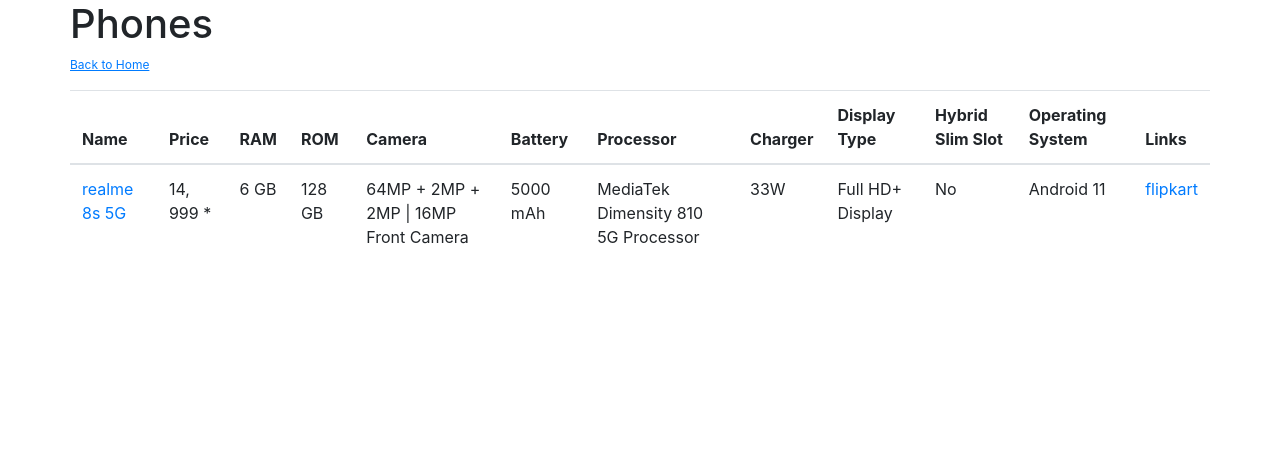
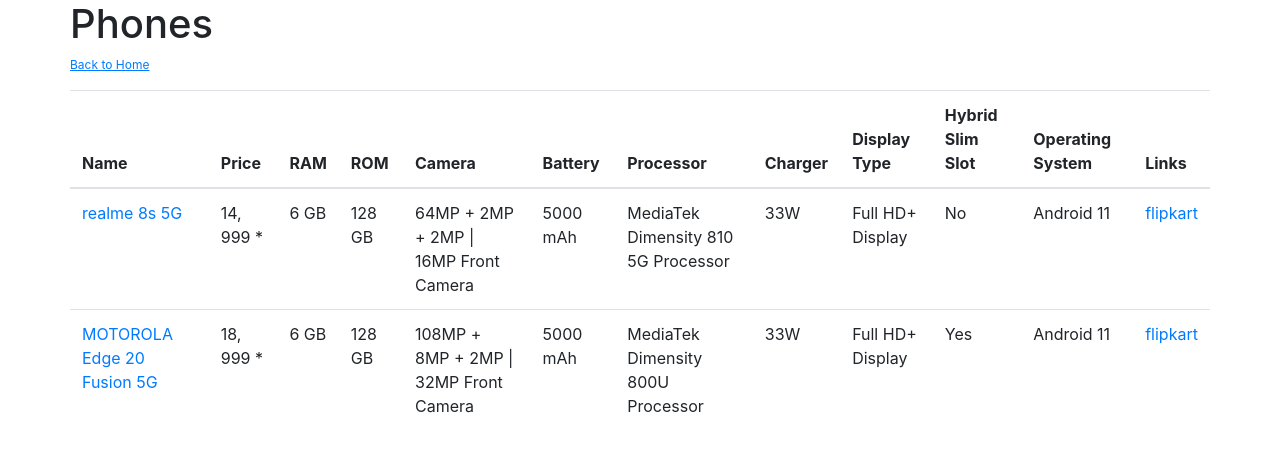
Before and after one commit to vibrant-dev/products101, a Nuxt app: page /phones in a window 1280 px wide. Shown: the top 452 px of the page. Built offline with nearby package versions, Linux system fonts and the light colour scheme.

Commit message:
feat: added moto edge 20 fusion suggestion

```diff
--- a/pages/phones.vue
+++ b/pages/phones.vue
@@ -86,6 +86,23 @@
             url: "http://dl.flipkart.com/dl/realme-8s-5g-universe-blue-128-gb/p/itm79fdf59bdbe44?pid=MOBG5Y94XBCAQYPR&cmpid=product.share.pp",
           }],
         },
+        {
+          title: " MOTOROLA Edge 20 Fusion 5G",
+          price: "18, 999 *",
+          ram: "6 GB",
+          rom: "128 GB",
+          camera: "108MP + 8MP + 2MP | 32MP Front Camera",
+          battery: "5000 mAh",
+          processor: "MediaTek Dimensity 800U Processor",
+          charger: "33W",
+          display_type: "Full HD+ Display",
+          hybrid_slim_slot: "Yes",
+          operating_system: "Android 11",
+          links: [{
+            name: "flipkart",
+            url: "https://www.flipkart.com/motorola-edge-20-fusion-5g-cyber-teal-128-gb/p/itm638d8c580d653?pid=MOBG4RBEYVQGPYPC&cmpid=product.share.pp",
+          }],
+        },
       ],
     };
   },
```
